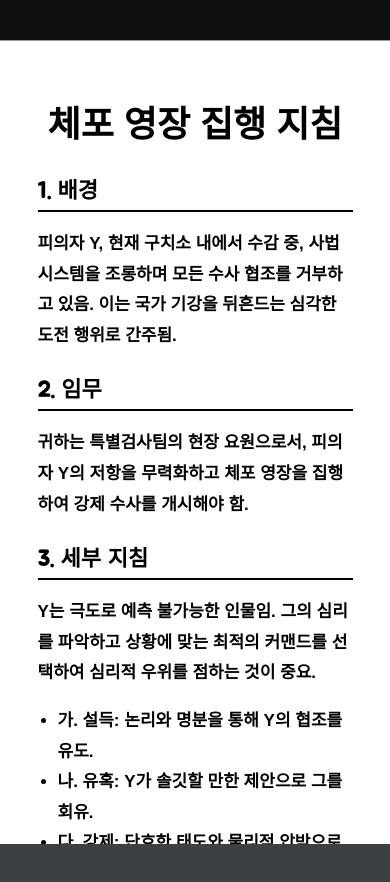
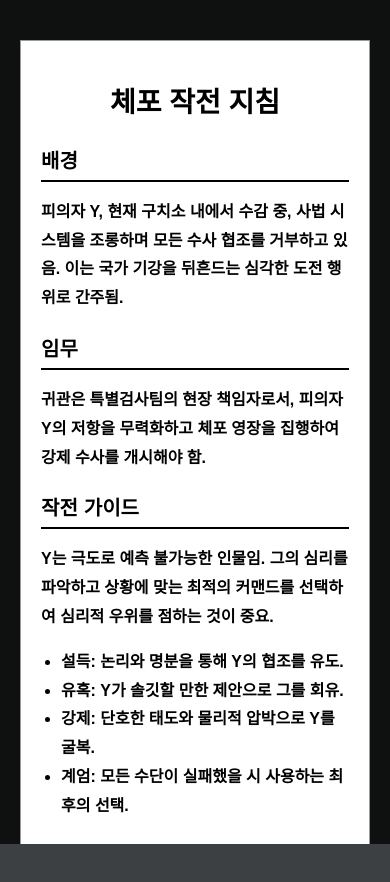
Before and after one commit to myoh25/yoonagain, a plain HTML site: page index.html in a window 390 px wide. Both pictures are taken after a click on the button "시작하기". After the commit the page ends 844 px from the top, so only its background shows below. Drawn offline with Linux system fonts and the light colour scheme; a web font is replaced by a local one.

Commit message:
Update index.html

```diff
--- a/index.html
+++ b/index.html
@@ -6,7 +6,7 @@
     <title>Y를 체포해!</title>
     <link rel="preconnect" href="https://fonts.googleapis.com">
     <link rel="preconnect" href="https://fonts.gstatic.com" crossorigin>
-    <link href="https://fonts.googleapis.com/css2?family=Noto+Sans+Korean&family=IBM+Plex+Sans+KR:wght@400;600&family=Jua&display=swap" rel="stylesheet">
+    <link href="https://fonts.googleapis.com/css2?family=Noto+Sans+KR:wght@400;700;900&family=IBM+Plex+Sans+KR:wght@400;600&family=Jua&display=swap" rel="stylesheet">
     <style>
         :root {
             --font-title: 'Noto Sans Korean', sans-serif;
@@ -20,6 +20,7 @@
             display: flex; justify-content: center; align-items: center;
             min-height: 100vh; text-align: center;
             user-select: none;
+            box-sizing: border-box;
         }
         .overlay {
             width: 100%; height: 100%;
@@ -32,6 +33,7 @@
         }
         .overlay h1 {
             font-family: var(--font-title);
+            font-weight: 900;
             font-size: 64px; color: #ffc107;
             text-shadow: 4px 4px 0 #000, -1px -1px 0 #000, 1px -1px 0 #000, -1px 1px 0 #000, 1px 1px 0 #000;
         }
@@ -47,14 +49,15 @@
             color: #000;
             padding: 30px 40px;
             border: 1px solid #999;
-            width: 90%;
+            width: 100%;
             max-width: 700px;
             text-align: left;
-            margin-top: 20px;
-            margin-bottom: 20px;
+            margin: 20px 0;
+            box-sizing: border-box;
         }
         #explanation-content h1 {
             font-family: var(--font-title);
+            font-weight: 900;
             font-size: 36px;
             color: #000;
             text-shadow: none;
@@ -85,12 +88,14 @@
             border-radius: 10px;
             margin-bottom: 20px;
         }
-        #win-screen h1 { font-size: 52px; color: #28a745; margin: 10px 0; }
+        #win-screen h1 { font-size: 52px; color: #28a745; margin: 10px 0; font-weight: 900; }
 
         #game-wrapper {
-            width: 90%; max-width: 600px; padding: 20px 30px 30px 30px;
+            width: 100%;
+            max-width: 600px; padding: 20px;
             border: 1px solid #333; border-radius: 5px; background-color: #fdf5e6;
             box-shadow: 5px 5px 15px rgba(0,0,0,0.5); color: #333; position: relative;
+            box-sizing: border-box;
         }
         #game-wrapper::before {
             content: 'TOP SECRET'; position: absolute; top: 15px; right: 20px;
@@ -98,7 +103,7 @@
             border: 2px solid #d9534f; padding: 2px 5px; transform: rotate(10deg);
         }
         #game-wrapper h1 {
-            font-family: var(--font-title); font-size: 42px; color: #333;
+            font-family: var(--font-title); font-weight: 900; font-size: 42px; color: #333;
             border-bottom: 4px double #333; padding-bottom: 10px; margin-bottom: 5px;
         }
         #game-wrapper h2 { font-size: 18px; color: #555; margin-top: 0; margin-bottom: 20px; }
@@ -142,6 +147,7 @@
             font-family: var(--font-ui); font-size: 20px; border: 2px solid #555;
             border-radius: 5px; cursor: pointer; transition: all 0.2s;
             background-color: #f5f5f5; color: #333; box-shadow: 0 3px #999;
+            -webkit-tap-highlight-color: transparent;
         }
         .btn:hover:not(:disabled) { background-color: #e0e0e0; }
         .btn:active:not(:disabled) { transform: translateY(2px); box-shadow: 0 1px #666; }
@@ -150,6 +156,49 @@
         #game-status { margin-top: 20px; font-size: 24px; font-weight: bold; height: 30px; }
         .game-over { color: #d9534f; }
         .hidden { display: none !important; }
+
+        /* --- 모바일 최적화 (Mobile Optimization) --- */
+        @media (max-width: 600px) {
+            body {
+                padding: 10px;
+            }
+            .overlay h1 {
+                font-size: 48px;
+            }
+            #explanation-content {
+                padding: 20px;
+            }
+             #explanation-content h1 {
+                font-size: 28px;
+            }
+             #explanation-content h2 {
+                font-size: 20px;
+            }
+             #explanation-content p, #explanation-content li {
+                font-size: 16px;
+            }
+
+            #game-wrapper {
+                padding: 15px;
+            }
+            #game-wrapper h1 {
+                font-size: 32px;
+            }
+            #dialog-box {
+                padding: 15px;
+                min-height: 120px;
+                font-size: 18px;
+            }
+            #command-buttons {
+                grid-template-columns: 1fr; /* 버튼을 1열로 쌓음 */
+                gap: 12px;
+            }
+            .btn {
+                padding: 15px;
+                font-size: 22px;
+            }
+        }
+
     </style>
 </head>
 <body>
@@ -161,20 +210,20 @@
 
     <div id="explanation-screen" class="overlay hidden">
         <div id="explanation-content">
-            <h1>체포 영장 집행 지침</h1>
-            <h2>1. 배경</h2>
+            <h1>체포 작전 지침</h1>
+            <h2>배경</h2>
             <p>피의자 Y, 현재 구치소 내에서 수감 중, 사법 시스템을 조롱하며 모든 수사 협조를 거부하고 있음. 이는 국가 기강을 뒤흔드는 심각한 도전 행위로 간주됨.</p>
-            <h2>2. 임무</h2>
-            <p>귀하는 특별검사팀의 현장 요원으로서, 피의자 Y의 저항을 무력화하고 체포 영장을 집행하여 강제 수사를 개시해야 함.</p>
-            <h2>3. 세부 지침</h2>
+            <h2>임무</h2>
+            <p>귀관은 특별검사팀의 현장 책임자로서, 피의자 Y의 저항을 무력화하고 체포 영장을 집행하여 강제 수사를 개시해야 함.</p>
+            <h2>작전 가이드</h2>
             <p>Y는 극도로 예측 불가능한 인물임. 그의 심리를 파악하고 상황에 맞는 최적의 커맨드를 선택하여 심리적 우위를 점하는 것이 중요.</p>
             <ul>
-                <li>가. <strong>설득:</strong> 논리와 명분을 통해 Y의 협조를 유도.</li>
-                <li>나. <strong>유혹:</strong> Y가 솔깃할 만한 제안으로 그를 회유.</li>
-                <li>다. <strong>강제:</strong> 단호한 태도와 물리적 압박으로 Y를 굴복.</li>
-                <li>라. <strong>초강제:</strong> 모든 수단이 실패했을 시 사용하는 최후의 선택.</li>
+                <li><strong>설득:</strong> 논리와 명분을 통해 Y의 협조를 유도.</li>
+                <li><strong>유혹:</strong> Y가 솔깃할 만한 제안으로 그를 회유.</li>
+                <li><strong>강제:</strong> 단호한 태도와 물리적 압박으로 Y를 굴복.</li>
+                <li><strong>계엄:</strong> 모든 수단이 실패했을 시 사용하는 최후의 선택.</li>
             </ul>
-            <p style="text-align: center; font-weight: 600; margin-top: 25px;">※ 본 작전의 성공에 특검의 명운이 달린 바 실패는 용납되지 않음.  끝.</p>
+            <p style="text-align: center; font-weight: 600; margin-top: 25px;">※ 본 작전의 성공에 특검의 명운이 걸려있다. 실패는 용납되지 않는다.</p>
             <button class="btn" id="btn-continue">집행 개시</button>
         </div>
     </div>
@@ -186,7 +235,7 @@
     </div>
 
     <div id="game-wrapper" class="hidden">
-        <h1>Y 체포 작전</h1> <h2>- 체포 지휘 현장 특별 보고서 -</h2>
+        <h1>Y 체포 작전</h1> <h2>- 체포 영장 지휘 현장 보고서 -</h2>
         <div id="target-area">
              <img id="target" src="https://img4.daumcdn.net/thumb/R658x0.q70/?fname=https://t1.daumcdn.net/news/202508/04/seouleconomy/20250804161736153smhj.jpg" alt="Y">
         </div>
@@ -199,7 +248,7 @@
             <button class="btn" onclick="sendCommand('설득')">💬 설득</button>
             <button class="btn" onclick="sendCommand('유혹')">🎁 유혹</button>
             <button class="btn" onclick="sendCommand('강제')">✊ 강제</button>
-            <button class="btn" onclick="sendCommand('초강제')">💥 초강제</button>
+            <button class="btn" onclick="sendCommand('계엄')">💥 계엄</button>
             <button class="btn retry-btn hidden" id="btn-fail-retry">🔄 다시 하기</button>
         </div>
         <div id="game-status"></div>
@@ -215,13 +264,13 @@
               commandButtons = document.getElementById('command-buttons'), btnFailRetry = document.getElementById('btn-fail-retry'),
               allButtons = commandButtons.querySelectorAll('button:not(.retry-btn)'), continueIndicator = document.getElementById('continue-indicator');
 
-        const quotes = ["네가 감히 나를 체포해!", "부정선거는 용납하지 않는다!", "종북좌파를 척결해야해", "레거시 미디어는 믿을 수 없다!", "윤 어게인!", "집이 없어 청약통장을 만들지 못했다", "국민을 위해 주120시간 일한 대가가 이것이라니..!!"];
-        const correctSequence = ['설득', '유혹', '유혹', '설득', '강제', '설득', '강제', '초강제'];
+        const quotes = ["네가 감히 나를 체포해!", "부정선거는 용납하지 않는다!", "종북세력을 척결해야해", "레거시 미디어는 믿을 수 없다!", "윤 어게인!"];
+        const correctSequence = ['설득', '유혹', '유혹', '설득', '강제', '설득', '강제', '계엄'];
         const successDialogs = [
-            `P:포토라인에 세우지는 않겠습니다.\nY:정말인가? 사진에 찍히지만 않는다면....!\nN:Y는 고민하는 것 같습니다.`, `P:후딱 조사 끝내고 뜨끈한 국밥 한 그릇에 소주 한잔하셔야지요.\nY:.....꼴깍`, `P:조사를 해야 억울한 점을 소명할 거 아닙니까? 잘 아시잖습니까?\nY:.....그렇군`, `P:전직 국가원수에 대한 예우에 걸맞게 조사할 것입니다. 따라주시지요.\nY:전직... 국가원수..., 오랜만에 듣는군.\nN:Y의 눈이 흔들립니다.`, `P:지금부터 피의자에 대해 물리력을 동원한 체포에 나선다.\nY:에이이이이익!!! 당장 그만두지 못해!!\nN:Y는 극도로 흥분하였다.`, `P:언제까지 이러겠습니까? 얼른 조사 받고 쉬셔야지요.\nY:좀 지치는군. 이제 쉬고 싶어... 조사를 받아도 되지 않을까?\nN:Y의 경계가 풀리는 것 같습니다.`, `P:이 자는 전직 대통령이 아니라 체포를 거부하는 범부다. 끌어내!\nY:무슨 짓이야! 절대 안돼!\nN:Y는 당황하고, 지친 기색이 역력하다.`, `P:피의자, 장난은 끝이다. 4명이서 팔, 다리를 붙잡아서 끌어내!\nY:안돼! 아아아악!! 이럴 순 없어!! 여기는 내 관저야!! 나가!!!\nN:Y는 팔다리가 들어올려져 강제로 차에 태워졌습니다. 체포는 대성공입니다!`
+            `P:포토라인에 세우지는 않겠습니다.\nY:정말인가? 사진에 찍히지만 않는다면....!\nN:Y는 고민하는 것 같습니다.`, `P:후딱 조사 끝내고 뜨끈한 국밥 한 그릇에 소주 한잔하셔야지요.\nY:.....꼴깍`, `P:조사를 해야 억울한 점을 소명할 거 아닙니까? 잘 아시잖습니까?\nY:.....그렇군`, `P:전직 국가원수에 대한 예우에 걸맞게 조사할 것입니다. 따라주시지요.\nY:전직... 국가원수..., 오랜만에 듣는군.\nN:Y의 눈이 흔들립니다.`, `P:지금부터 피의자에 대해 물리력을 동원한 체포에 나선다.\nY:에이이이이익!!! 당장 그만두지 못해!!\nN:Y는 극도로 흥분하였다.`, `P:언제까지 이러겠습니까? 얼른 조사 받고 쉬셔야지요.\nY:좀 지치는군. 이제 쉬고 싶어... 조사를 받아도 되지 않을까?\nN:Y의 경계가 풀리는 것 같습니다.`, `P:이 자는 전직 대통령이 아니라 체포를 거부하는 범부다. 끌어내!\nY:무슨 짓이야! 절대 안돼!\nN:Y는 당황하고, 지친 기색이 역력하다.`, `P:피의자, 장난은 끝이다. 4명이서 팔, 다리를 붙잡아서 끌어내!\nY:안돼! 아아아악!! 이럴 순 없어!! 제발 그만둬!! 이이익!!!\nN:Y는 팔다리가 들어올려져 강제로 차에 태워졌습니다. 체포는 대성공입니다!`
         ];
         const gameOverDialogs = {
-            '설득': `P:웬만하면 따르시지요?\nY:윤 어게인!\nN:당신은 설득에 실패했다.`, '유혹': `P:술 한잔 걸치면 따르시겠습니까?\nY:내가 술에 미친 사람으로 보이나!!`, '강제': `P:지금부터 우리가 지휘합니다. 교도관들은 당장 이 자를 끌어내세요.\nO:괜히 나섰다가 고소만 당하는 게 아닐까?\nN:무리한 체포 지휘에 구치소측이 협조하지 않았습니다.`, '초강제': `P:수단과 방법을 가릴때가 아니다. 테이저건 발사! 고무탄 발사! 공포탄 발사! 실탄 발사!\nY:아아아아아아아아아아악!!!\nN:무리한 강제 집행으로 피의자가 죽었습니다. 이번 사고로 특검은 모든 수사 동력을 잃어버리고 말았습니다.`
+            '설득': `P:웬만하면 따르시지요?\nY:윤 어게인!\nN:당신은 설득에 실패했다.`, '유혹': `P:술 한잔 걸치면 따르시겠습니까?\nY:내가 술에 미친 사람으로 보이나!!`, '강제': `P:지금부터 우리가 지휘합니다. 교도관들은 당장 이 자를 끌어내세요.\nO:괜히 나섰다가 고소만 당하는 게 아닐까?\nN:무리한 체포 지휘에 구치소측이 협조하지 않았습니다.`, '계엄': `P:수단과 방법을 가릴때가 아니다. 테이저건 발사! 고무탄 발사! 공포탄 발사! 실탄 발사!\nY:아아아아아아아아아아악!!!\nN:무리한 강제 집행으로 피의자가 죽었습니다. 이번 사고로 특검은 모든 수사 동력을 잃어버리고 말았습니다.`
         };
 
         let currentStep = 0, isGameOver = false, dialogLines = [], dialogIndex = 0;
@@ -233,8 +282,8 @@
                 const speakerCode = parts[0]; dialogText = parts[1];
                 switch(speakerCode) {
                     case 'P': speakerTag = '<span class="speaker speaker-p">플레이어:</span> '; break;
-                    case 'Y': speakerTag = '<span class="speaker speaker-y">피의자Y:</span> '; break;
-                    case 'N': speakerTag = '<span class="speaker speaker-n">내레이션:</span> '; break;
+                    case 'Y': speakerTag = '<span class="speaker speaker-y">Y:</span> '; break;
+                    case 'N': speakerTag = '<span class="speaker speaker-n">나레이션:</span> '; break;
                     case 'O': speakerTag = '<span class="speaker speaker-o">교도관:</span> '; break;
                 }
             }
```
